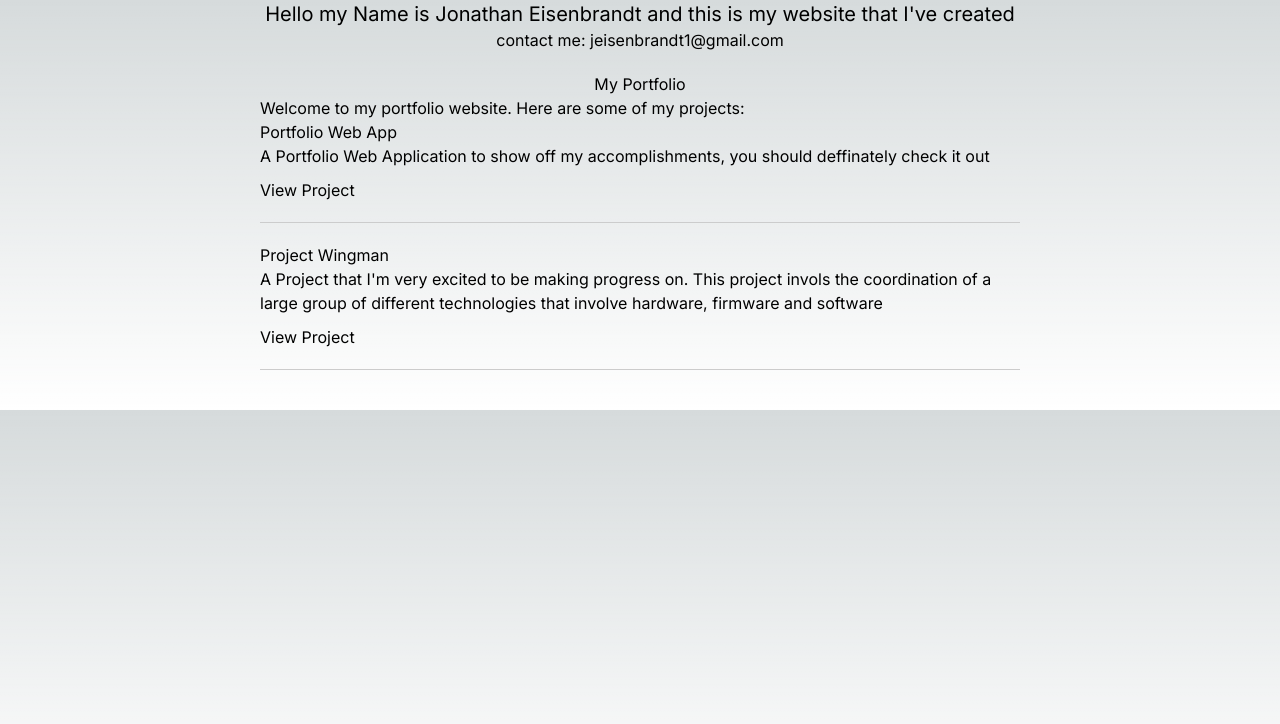
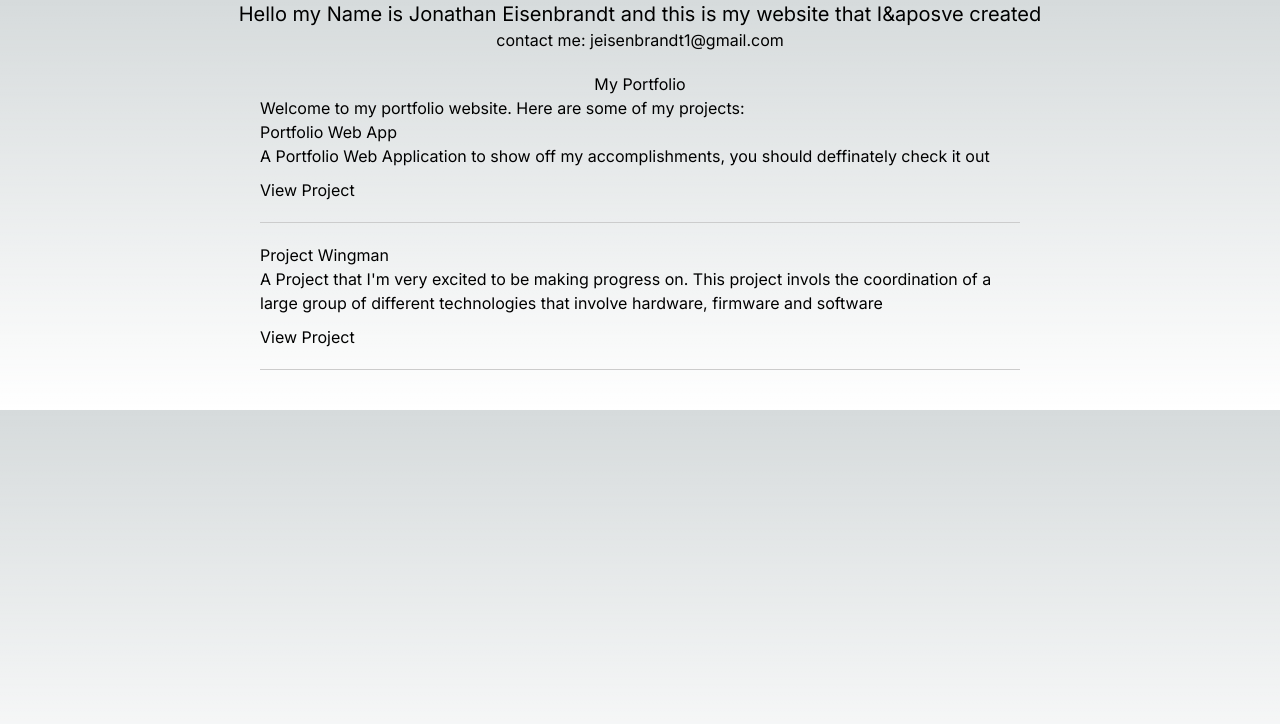
Before and after one commit to IcebergLettuc3/lettucehubnext, a Next.js app: page / in a window 1280 px wide. Shown: the top 724 px of the page. Built offline with nearby package versions, Linux system fonts and the light colour scheme.

Commit message:
fixing issue with appostrophy

```diff
--- a/src/app/Intro.tsx
+++ b/src/app/Intro.tsx
@@ -4,7 +4,7 @@ const Intro: React.FC = () => {
     return (
         <div className='flex m-auto flex-col items-center'>
             <h1 className='text-xl'>
-                Hello my Name is Jonathan Eisenbrandt and this is my website that I've created
+                Hello my Name is Jonathan Eisenbrandt and this is my website that I&aposve created
             </h1>
             <p>
                 contact me: jeisenbrandt1@gmail.com
```
